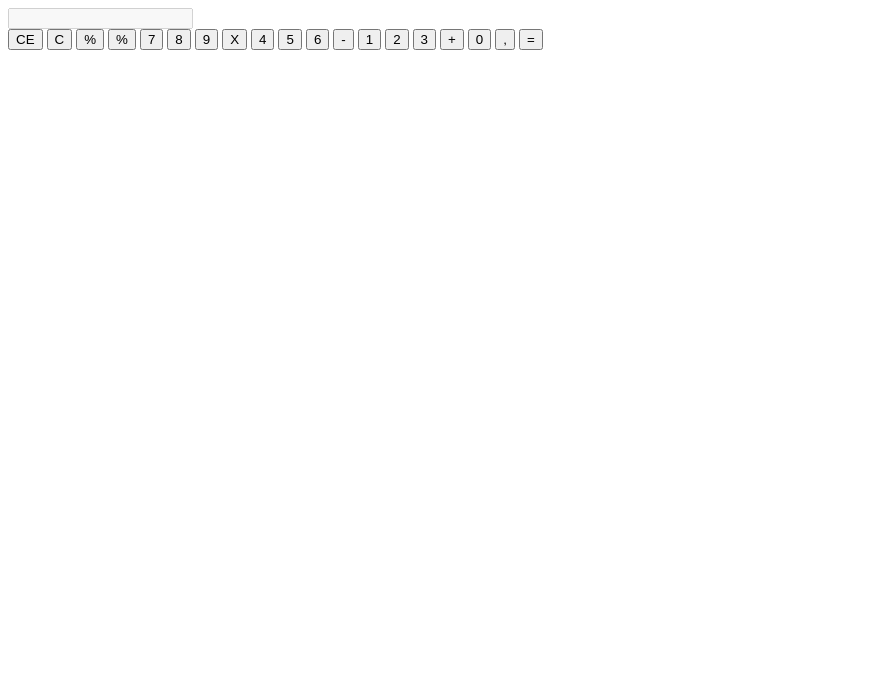
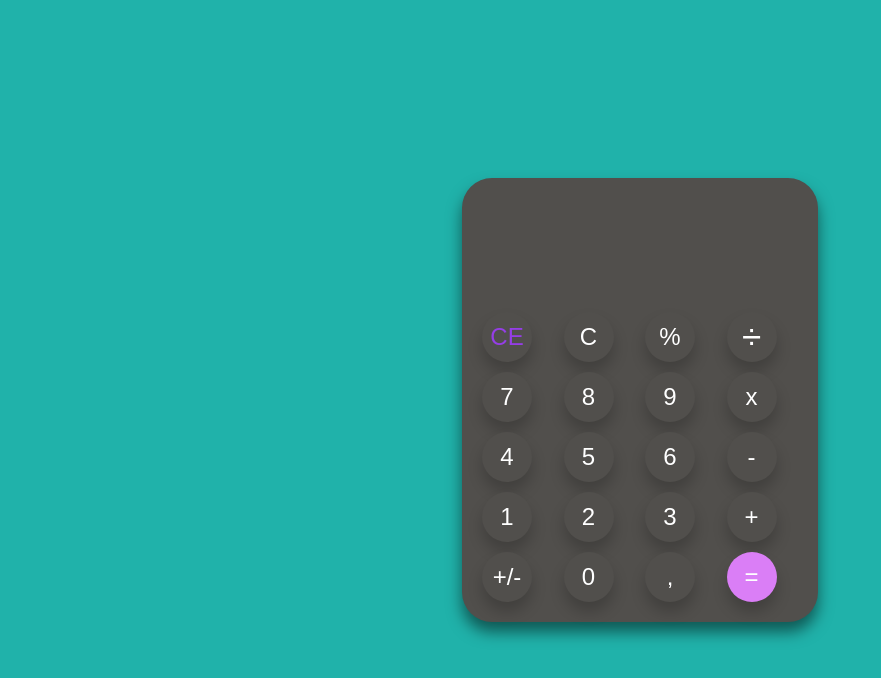
Before and after one commit to Naiumydosreis/Calculadora, a plain HTML site: page index.html in a window 1280 px wide. Shown: the whole page, without its empty margins (0-881 px from the left). Drawn offline with Linux system fonts and the light colour scheme.

Commit message:
versão3calculadorapronta

```diff
--- a/index.html
+++ b/index.html
@@ -7,30 +7,31 @@
   </head>
   <body>
     <div class="calculadora">
-        <input type="text" id="display" disabled>
+        <input type="text" id="display" readonly>
         <div class="button">
             <button onclick="clearDisplay()">CE</button>
             <button onclick="deleteLast()">C</button>
             <button onclick="appendOperator('%')">%</button>
-            <button onclick="appendOperator('/')">%</button>
+            <button onclick="appendOperator('/')">÷</button>
 
-            <button onclick="appendNuumber('7')">7</button>
-            <button onclick="appendNuumber('8')">8</button>
-            <button onclick="appendNuumber('9')">9</button>
-            <button onclick="appendOperator('*')">X</button>
+            <button onclick="appendNumber('7')">7</button>
+            <button onclick="appendNumber('8')">8</button>
+            <button onclick="appendNumber('9')">9</button>
+            <button onclick="appendOperator('*')">x</button>
 
-            <button onclick="appendNuumber('4')">4</button>
-            <button onclick="appendNuumber('5')">5</button>
-            <button onclick="appendNuumber('6')">6</button>
+            <button onclick="appendNumber('4')">4</button>
+            <button onclick="appendNumber('5')">5</button>
+            <button onclick="appendNumber('6')">6</button>
             <button onclick="appendOperator('-')">-</button>
 
-            <button onclick="appendNuumber('1')">1</button>
-            <button onclick="appendNuumber('2')">2</button>
-            <button onclick="appendNuumber('3')">3</button>
+            <button onclick="appendNumber('1')">1</button>
+            <button onclick="appendNumber('2')">2</button>
+            <button onclick="appendNumber('3')">3</button>
             <button onclick="appendOperator('+')">+</button>
 
-            <button onclick="appendNuumber('0')" class="zero">0</button>
-            <button onclick="appenDot()">,</button>
+            <button onclick="toggleSign()">+/-</button>
+            <button onclick="appendNumber('0')" class="zero">0</button>
+            <button onclick="appendDot()">,</button>
             <button onclick="calculateResult()" class="equal">=</button>
         </div>
     </div>
--- a/script.js
+++ b/script.js
@@ -0,0 +1,71 @@
+function normalize(expr) {
+    return expr.replace(/,/g, '.');
+}
+
+let display = document.getElementById("display");
+
+function appendText(t) {
+    const s = display.value;
+    console.log("s:", s)
+
+    display.value = (s === '0' || s === 'Erro') ? String(t) : s + t;
+}
+function clearDisplay() { display.value = ''; }
+function deleteLast() { display.value = display.value.slice(0, -1); }
+
+function appendNumber(n) {
+    console.log("entrou funcao")
+    appendText(n);
+}
+function appendOperator(o) { appendText(o); }
+function appendValue(v) { appendText(v); }
+
+function appendDot() {
+    let s = display.value;
+    const parts = s.split(/[+\-*/()]/);
+    const last = parts[parts.length - 1] || '';
+    if (!last.includes(',') && !last.includes(',')) {
+        if (!last) s += '0';
+        display.value = s+',';
+    }
+}
+
+function toggleSign() {
+    let s = display.value;
+    if (!s) { display.value('-'); return; }
+
+    const m = s.match(/(\d*\.?\d+)(?!.*\d)/);
+    if (m) {
+        const i = m.index;
+        const n = m[0];
+        const before = s.slice(0, i);
+        const after = s.slice(i + n.length);
+
+        if (before.endsWith('(-') && after.startsWith(')')) {
+            display.valued = before.slice(0, -2) + n + after.slice(1);
+        } else {
+            display.value = before + '(-' + n + ')' + after;
+        }
+        return;
+    }
+
+    const num = Number(normalize(s));
+    if (!Number.isNaN(num)) display.value(String(-num));
+}
+
+function calculate() { calculateResult(); }
+function calculateResult() {
+    const exprRaw = display.value;
+    if (!exprRaw) return;
+    console.log()
+    let expr = exprRaw.replace(/\s+/g, '');
+    if (/[*+\-/]$/.test(expr)) expr = expr.slice(0, -1);
+    if (!expr) return;
+
+    try {
+        const result = Function('return (' + normalize(expr) + ')')();
+        display.value = String(result);
+    } catch {
+        display.value ='Erro';
+    }
+}
--- a/style.css
+++ b/style.css
@@ -0,0 +1,66 @@
+body {
+    display: flex;
+    justify-content: center;
+    align-items: center;
+    height: 100vh;
+    background-color: lightseagreen;
+    margin: 0;
+}
+
+.calculadora {
+    background-color: rgb(81, 79, 76);
+    padding: 20px;
+    border-radius: 30px;
+    box-shadow: 0 10px 15px rgba(0, 0, 0, 0.5);
+}
+
+#display {
+    width: 100%;
+    height: 100px;
+    font-size: 24px;
+    margin-bottom: 10px;
+    text-align: right;
+    padding: 5;
+    background: transparent;
+    border: 1px solid transparent;
+    border-radius: 5px;
+}
+
+.button {
+    display: grid;
+    grid-template-columns: repeat(4, 1fr);
+    gap: 10px;
+}
+
+button {
+    width: 50px;
+    height: 50px;
+    font-size: 24px;
+    border: 5px;
+    border-radius: 100px;
+    cursor: pointer;
+    box-shadow: 0 10px 15px rgba(0, 0, 0, 0.2);
+    background-color: rgb(81, 79, 76);
+    color: rgb(255, 255, 255);
+}
+
+button:hover {
+    background-color: #d0d0d0;
+}
+
+button:active {
+    background-color: #bbb;
+}
+
+button:nth-child(1) {
+    color: rgb(149, 62, 230);
+    text-shadow: 10px;
+}
+
+button:nth-child(4) {
+    font-size: 35px;
+}
+
+button:nth-child(20) {
+    background-color: rgb(218, 126, 246);
+}
```
